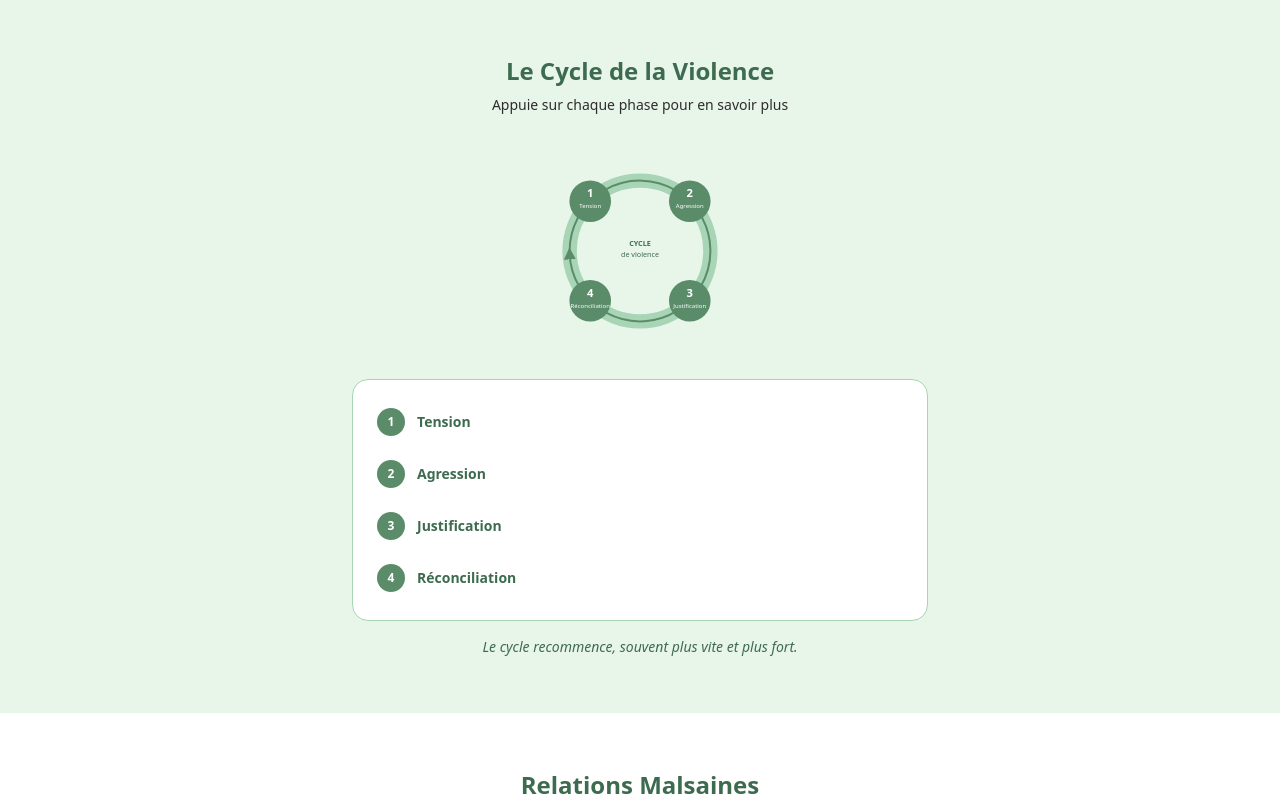
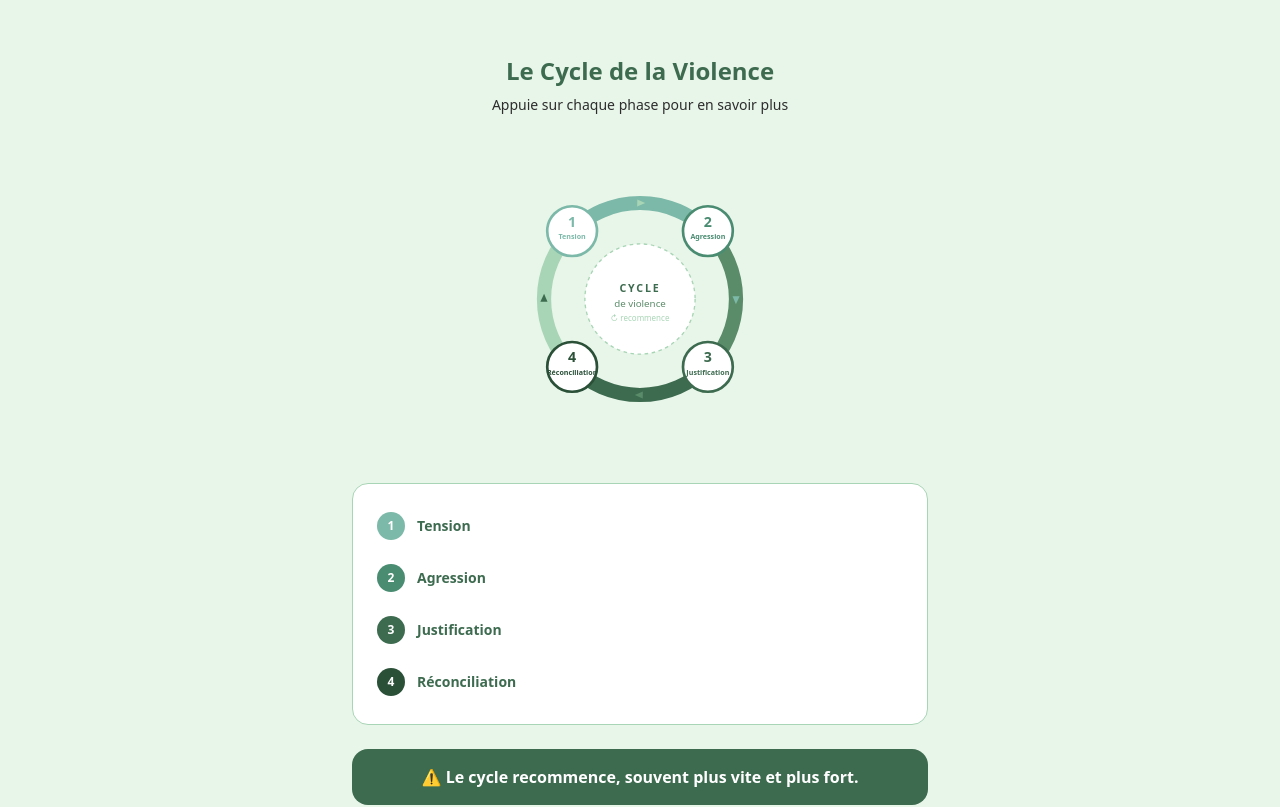
Before and after one commit to peyrentloann/violences-relationnelles, a Next.js app: page / in a window 1280 px wide. Shown: the part 1560-2367 px from the top of the page. Built offline with nearby package versions, Linux system fonts and the light colour scheme.

Commit message:
Make cycle warning banner more prominent
Co-Authored-By: Claude Sonnet 4.6 <noreply@anthropic.com>

```diff
--- a/components/CycleViolence.tsx
+++ b/components/CycleViolence.tsx
@@ -9,36 +9,50 @@ const phases = [
     label: 'Tension',
     description: "Tu te dis que c'est juste une mauvaise passe.",
     angle: 315,
+    color: '#7CB9A8',
   },
   {
     num: 2,
     label: 'Agression',
     description: 'Tu te sens choqué·e, confus·e ou coupable.',
     angle: 45,
+    color: '#4A8C72',
   },
   {
     num: 3,
     label: 'Justification',
     description: "Tu commences à douter de ta perception, ton partenaire te dit qu'il va changer",
     angle: 135,
+    color: '#3D6B4F',
   },
   {
     num: 4,
     label: 'Réconciliation',
     description: 'Tu veux y croire. Tu te fais "gaslight" par ton partenaire',
     angle: 225,
+    color: '#2A5038',
   },
 ];
 
 export default function CycleViolence() {
   const [active, setActive] = useState<number | null>(null);
 
-  const cx = 140, cy = 140, r = 88;
+  const cx = 180, cy = 180, r = 108;
 
   function polarToXY(angleDeg: number, radius: number) {
     const rad = (angleDeg - 90) * (Math.PI / 180);
     return { x: cx + radius * Math.cos(rad), y: cy + radius * Math.sin(rad) };
   }
+
+  // Arc entre deux angles
+  function describeArc(startAngle: number, endAngle: number, radius: number) {
+    const start = polarToXY(startAngle, radius);
+    const end = polarToXY(endAngle, radius);
+    const large = endAngle - startAngle > 180 ? 1 : 0;
+    return `M ${start.x} ${start.y} A ${radius} ${radius} 0 ${large} 1 ${end.x} ${end.y}`;
+  }
+
+  const arcColors = ['#A8D5B5', '#7CB9A8', '#5B8C6A', '#3D6B4F'];
 
   return (
     <section id="cycle" className="py-14 px-4 bg-[#E8F5E9]">
@@ -52,42 +66,106 @@ export default function CycleViolence() {
           </p>
         </FadeIn>
 
-        {/* Diagramme SVG centré */}
+        {/* Diagramme SVG */}
         <FadeIn delay={150}>
-        <div className="flex justify-center mb-4">
-          <svg viewBox="0 0 280 280" className="w-56" aria-label="Cycle de la violence">
-            <circle cx={cx} cy={cy} r={r} fill="none" stroke="#A8D5B5" strokeWidth="18" />
+          <div className="flex justify-center mb-6 overflow-visible">
+            <svg viewBox="0 0 360 360" className="w-full max-w-[320px]" overflow="visible" aria-label="Cycle de la violence">
+              <defs>
+                {/* Marqueurs de flèche, un par couleur d'arc */}
+                {arcColors.map((color, i) => (
+                  <marker key={i} id={`arrow-${i}`} markerWidth="10" markerHeight="10" refX="5" refY="5" orient="auto">
+                    <polygon points="0,1 0,9 9,5" fill={color} />
+                  </marker>
+                ))}
+              </defs>
+
+              {/* Arcs colorés pour chaque quart */}
+              {phases.map((phase, i) => {
+                const startAngle = phase.angle - 90;
+                const endAngle = phase.angle - 90 + 90;
+                const isActive = active === i;
+                return (
                   <path
-              d={`M ${polarToXY(270, r).x} ${polarToXY(270, r).y} A ${r} ${r} 0 1 1 ${polarToXY(268, r).x} ${polarToXY(268, r).y}`}
-              fill="none" stroke="#5B8C6A" strokeWidth="2.5" markerEnd="url(#arrow)"
+                    key={i}
+                    d={describeArc(startAngle, endAngle, r)}
+                    fill="none"
+                    stroke={isActive ? phase.color : arcColors[i]}
+                    strokeWidth={isActive ? 22 : 16}
+                    strokeLinecap="round"
+                    style={{ transition: 'stroke-width 0.3s, stroke 0.3s' }}
                   />
-            <defs>
-              <marker id="arrow" markerWidth="6" markerHeight="6" refX="3" refY="3" orient="auto">
-                <path d="M0,0 L0,6 L6,3 z" fill="#5B8C6A" />
-              </marker>
-            </defs>
+                );
+              })}
+
+              {/* Flèches entre chaque phase (aux midpoints des arcs) */}
+              {[0, 90, 180, 270].map((midAngle, i) => (
+                <path
+                  key={i}
+                  d={describeArc(midAngle - 1, midAngle + 1, r)}
+                  fill="none"
+                  stroke="transparent"
+                  strokeWidth="1"
+                  markerEnd={`url(#arrow-${i})`}
+                />
+              ))}
+
+              {/* Cercle central */}
+              <circle cx={cx} cy={cy} r="62" fill="white" />
+              <circle cx={cx} cy={cy} r="62" fill="none" stroke="#A8D5B5" strokeWidth="1.5" strokeDasharray="4 4" />
+              <text x={cx} y={cy - 8} textAnchor="middle" fill="#3D6B4F" fontSize="12" fontWeight="800" letterSpacing="2">CYCLE</text>
+              <text x={cx} y={cy + 9} textAnchor="middle" fill="#5B8C6A" fontSize="11">de violence</text>
+              <text x={cx} y={cy + 25} textAnchor="middle" fill="#A8D5B5" fontSize="9">↻ recommence</text>
+
+              {/* Noeuds phases */}
               {phases.map((phase, i) => {
                 const pos = polarToXY(phase.angle, r);
                 const isActive = active === i;
                 return (
                   <g key={i} onClick={() => setActive(isActive ? null : i)} className="cursor-pointer">
-                  <circle cx={pos.x} cy={pos.y} r="26" fill={isActive ? '#3D6B4F' : '#5B8C6A'} />
-                  <text x={pos.x} y={pos.y - 5} textAnchor="middle" fill="white" fontSize="14" fontWeight="bold">{phase.num}</text>
-                  <text x={pos.x} y={pos.y + 9} textAnchor="middle" fill="white" fontSize="7.5">{phase.label}</text>
+                    {/* Halo */}
+                    {isActive && (
+                      <circle cx={pos.x} cy={pos.y} r="36" fill={phase.color} opacity="0.2" />
+                    )}
+                    {/* Cercle principal */}
+                    <circle
+                      cx={pos.x} cy={pos.y} r="28"
+                      fill={isActive ? phase.color : 'white'}
+                      stroke={phase.color}
+                      strokeWidth="3"
+                      style={{ transition: 'all 0.3s' }}
+                    />
+                    {/* Numéro */}
+                    <text
+                      x={pos.x} y={pos.y - 5}
+                      textAnchor="middle" fill={isActive ? 'white' : phase.color}
+                      fontSize="16" fontWeight="900"
+                    >
+                      {phase.num}
+                    </text>
+                    {/* Label */}
+                    <text
+                      x={pos.x} y={pos.y + 9}
+                      textAnchor="middle" fill={isActive ? 'white' : phase.color}
+                      fontSize="8" fontWeight="600"
+                    >
+                      {phase.label}
+                    </text>
                   </g>
                 );
               })}
-            <text x={cx} y={cy - 6} textAnchor="middle" fill="#3D6B4F" fontSize="9" fontWeight="bold">CYCLE</text>
-            <text x={cx} y={cy + 7} textAnchor="middle" fill="#3D6B4F" fontSize="9">de violence</text>
             </svg>
           </div>
         </FadeIn>
 
-        {/* Description phase active */}
+        {/* Description */}
+        <FadeIn delay={200}>
           {active !== null ? (
-          <div className="bg-white rounded-2xl p-5 border border-[#5B8C6A] shadow-sm">
+            <div className="bg-white rounded-2xl p-5 border-2 shadow-sm" style={{ borderColor: phases[active].color }}>
               <div className="flex items-center gap-3 mb-2">
-              <span className="w-8 h-8 bg-[#3D6B4F] text-white rounded-full flex items-center justify-center font-bold text-sm flex-shrink-0">
+                <span
+                  className="w-9 h-9 text-white rounded-full flex items-center justify-center font-black text-base flex-shrink-0"
+                  style={{ backgroundColor: phases[active].color }}
+                >
                   {phases[active].num}
                 </span>
                 <h3 className="font-bold text-[#3D6B4F] text-lg">{phases[active].label}</h3>
@@ -102,7 +180,10 @@ export default function CycleViolence() {
                   onClick={() => setActive(i)}
                   className="w-full text-left flex items-center gap-3 py-3 px-2 rounded-xl hover:bg-[#E8F5E9] transition-colors"
                 >
-                <span className="w-7 h-7 bg-[#5B8C6A] text-white rounded-full flex items-center justify-center font-bold text-xs flex-shrink-0">
+                  <span
+                    className="w-7 h-7 text-white rounded-full flex items-center justify-center font-bold text-xs flex-shrink-0"
+                    style={{ backgroundColor: phase.color }}
+                  >
                     {phase.num}
                   </span>
                   <span className="font-semibold text-[#3D6B4F] text-sm">{phase.label}</span>
@@ -110,10 +191,13 @@ export default function CycleViolence() {
               ))}
             </div>
           )}
+        </FadeIn>
 
-        <p className="mt-4 text-sm italic text-[#3D6B4F] font-medium text-center">
-          Le cycle recommence, souvent plus vite et plus fort.
+        <div className="mt-6 bg-[#3D6B4F] rounded-2xl px-5 py-4 text-center">
+          <p className="text-white font-bold text-base">
+            ⚠️ Le cycle recommence, souvent plus vite et plus fort.
           </p>
+        </div>
       </div>
     </section>
   );
```
Lines whose indentation alone changed are shown as unchanged.
